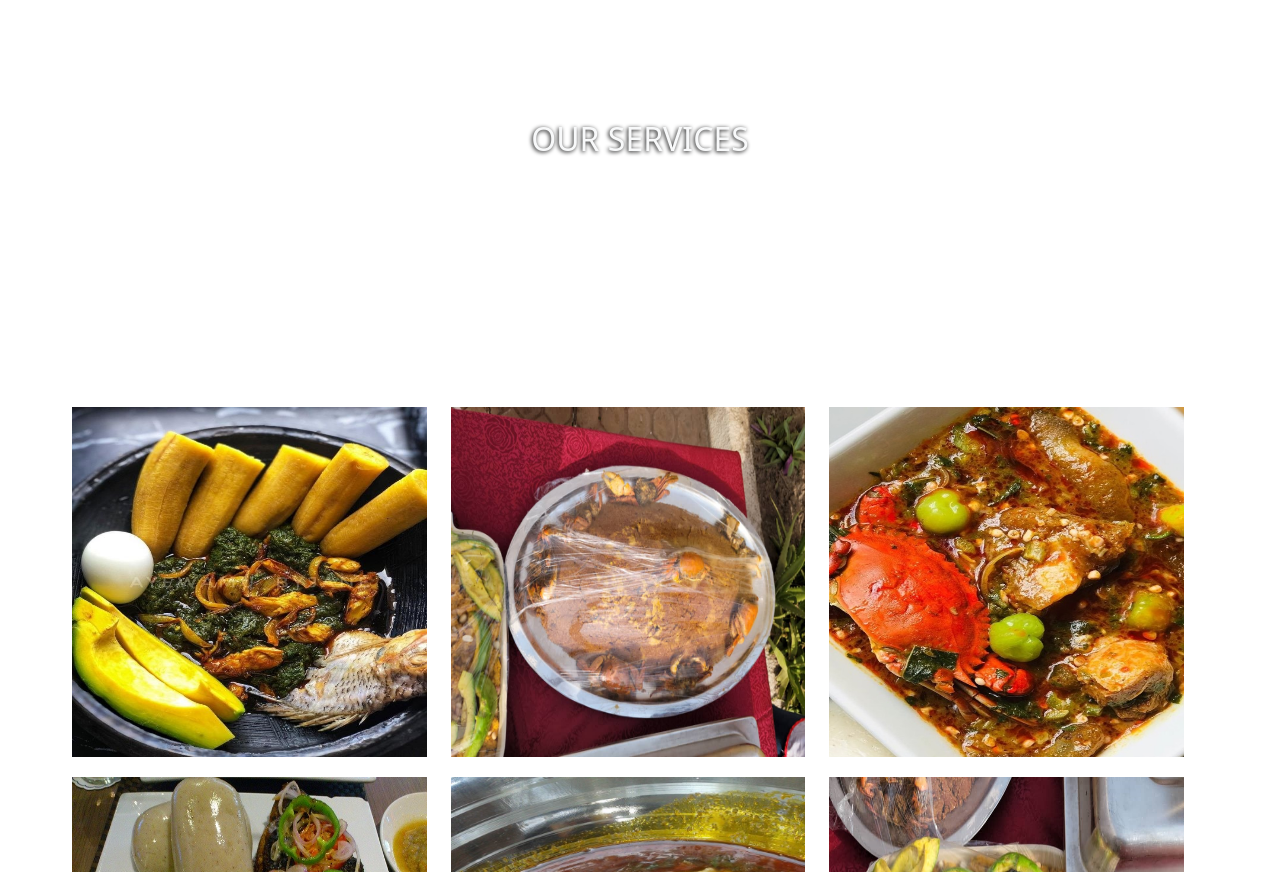
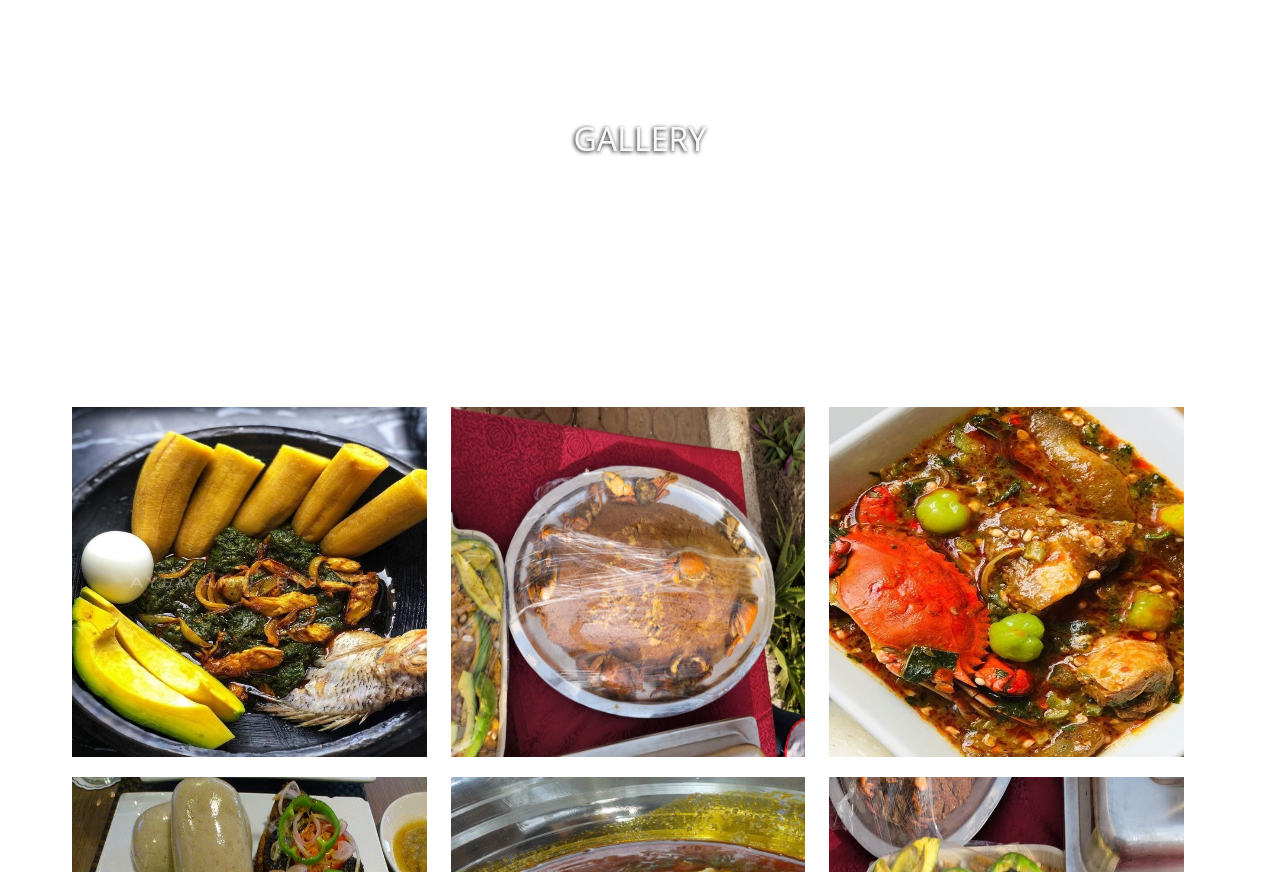
Before and after one commit to mytwebsites/kuskocatering, a plain HTML site: page index.html in a window 1280 px wide. Shown: the part 1594-2466 px from the top of the page. Drawn offline with nearby package versions, Linux system fonts and the light colour scheme.

Commit message:
Update index.html

```diff
--- a/index.html
+++ b/index.html
@@ -93,7 +93,7 @@
     </div>
 
     <section class="text-center fixed-background">
-        <h2 class="p-5 text-light">OUR SERVICES</h2>
+        <h2 class="p-5 text-light">GALLERY</h2>
         <div class="fixed-wrap">
             <div class="fixed"></div>
         </div>
```
